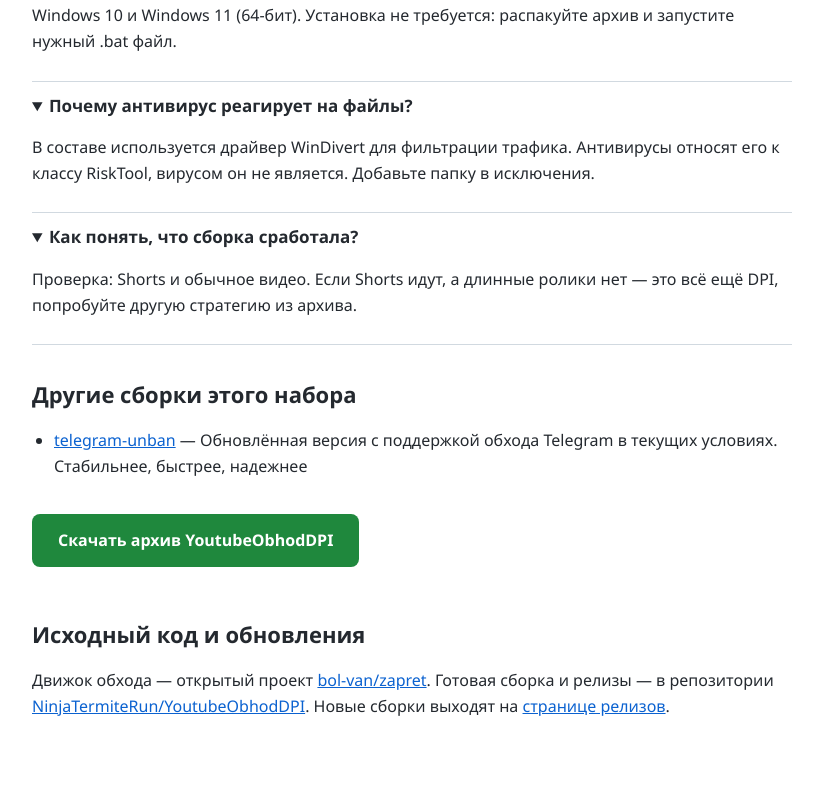
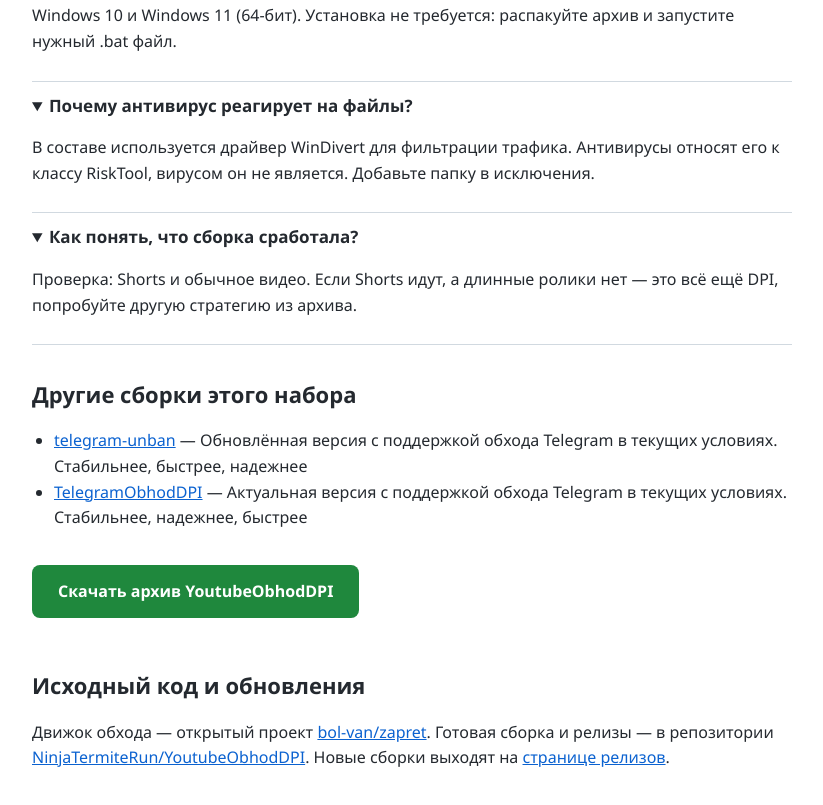
Before and after one commit to NinjaTermiteRun/YoutubeObhodDPI, a plain HTML site: page docs/index.html in a window 1280 px wide. Shown: the part 1425-2230 px from the top of the page, without its empty margins (228-1051 px from the left). Drawn offline with Linux system fonts and the light colour scheme.

Commit message:
docs: sibling links

```diff
--- a/docs/index.html
+++ b/docs/index.html
@@ -85,6 +85,7 @@
   <h2>Другие сборки этого набора</h2>
   <ul class="siblings">
     <li><a href="https://ninjatermiterun.github.io/telegram-unban/">telegram-unban</a> — Обновлённая версия с поддержкой обхода Telegram в текущих условиях. Стабильнее, быстрее, надежнее</li>
+    <li><a href="https://ninjatermiterun.github.io/TelegramObhodDPI/">TelegramObhodDPI</a> — Актуальная версия с поддержкой обхода Telegram в текущих условиях. Стабильнее, надежнее, быстрее</li>
   </ul>
 
   <p><a class="cta" href="https://github.com/NinjaTermiteRun/YoutubeObhodDPI/releases/latest">Скачать архив YoutubeObhodDPI</a></p>
```
